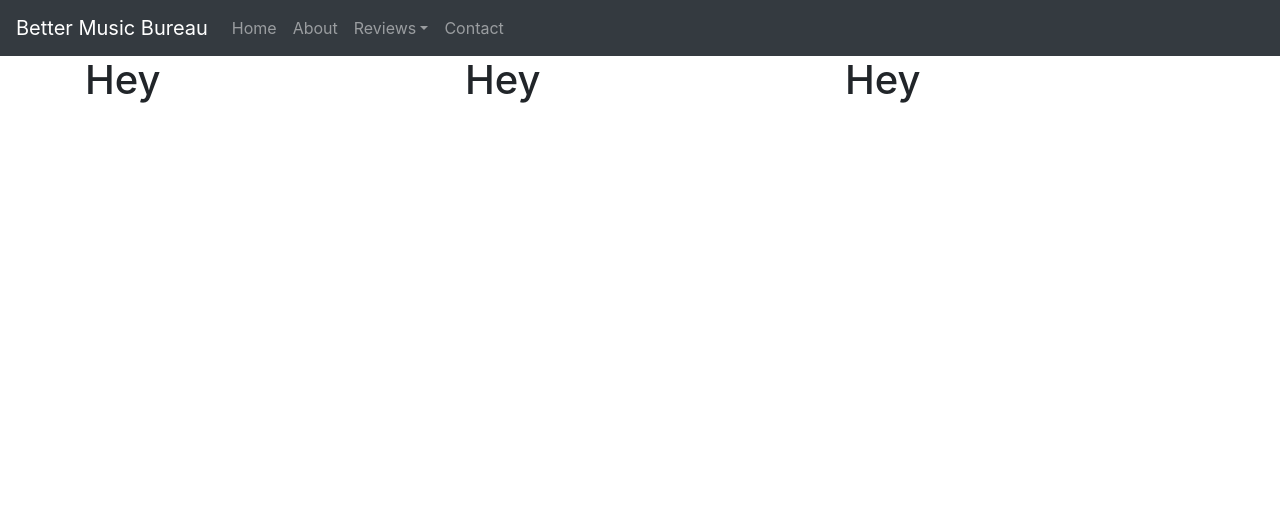
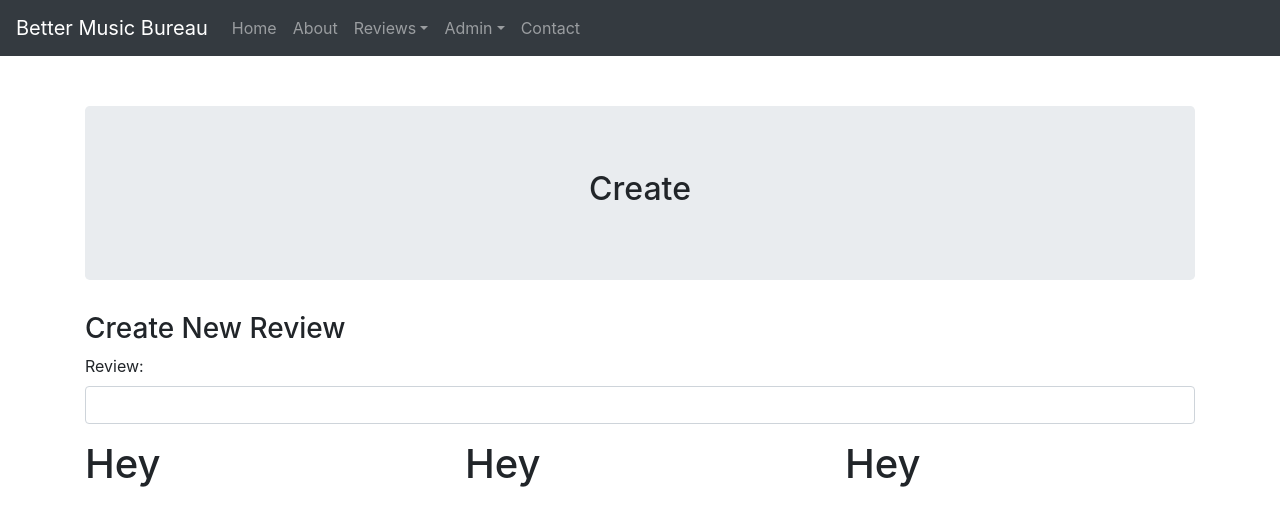
Before and after one commit to DustinAnthonyCoffman/Better-Music-Bureau, a React (Create React App) app: page /create in a window 1280 px wide. Shown: the top 526 px of the page. Built offline with nearby package versions, Linux system fonts and the light colour scheme.

Commit message:
creates review form fielld

```diff
--- a/src/App.js
+++ b/src/App.js
@@ -8,7 +8,9 @@ import { BrowserRouter as Router, Link, Switch, Route} from 'react-router-dom';
 import './App.css';
 
 //Components
-import Index from './Components/Index';
+import Create from './Components/Create';
+import Edit from './Components/Edit';
+import Reviews from './Components/Reviews';
 import About from './Components/About';
 import Contact from './Components/Contact';
 
@@ -30,13 +32,20 @@ class App extends Component {
                 <NavDropdown.Item href="/artist">Artist</NavDropdown.Item>
                 <NavDropdown.Item href="/venue">Venue</NavDropdown.Item>
               </NavDropdown>
+              <NavDropdown title="Admin" id="collasible-nav-dropdown">
+                <NavDropdown.Item href="/create">Create</NavDropdown.Item>
+                <NavDropdown.Item href="/edit">Edit</NavDropdown.Item>
+                <NavDropdown.Item href="/reviews">Reviews</NavDropdown.Item>
+              </NavDropdown>
               <Nav.Link href="/contact">Contact</Nav.Link>
             </Nav>
           </Navbar.Collapse>
         </Navbar>
         <Container className='container-fluid'>
           <Switch>
-            <Route exact path="/" component={Index}/>
+            <Route exact path="/" component={Reviews}/>
+            <Route path="/edit/:id" component={Edit}/>
+            <Route path="/create" component={Create}/>
             <Route path="/about" component={About}/>
             <Route path="/contact" component={Contact}/>
           </Switch>
--- /dev/null
+++ b/src/Components/Create.js
@@ -0,0 +1,95 @@
+import React, {Component} from 'react';
+import { Jumbotron } from 'react-bootstrap';
+
+
+export default class Create extends Component {
+    constructor(props) {
+        super(props);
+
+        this.onChangeTitle = this.onChangeTitle.bind(this);
+        this.onChangeReleaseDate = this.onChangeReleaseDate.bind(this);
+        this.onChangeRating = this.onChangeRating.bind(this);
+        this.onChangeArtist = this.onChangeArtist.bind(this);
+        this.onChangeReview = this.onChangeReview.bind(this);
+        this.onSubmit = this.onSubmit.bind(this);
+
+        this.state = {
+            title: '',
+            releaseDate: 0,
+            rating: 0,
+            artist: '',
+            review: ''
+        }
+    }
+
+    onChangeTitle(e) {
+        this.setState({
+            title: e.target.value
+        });
+    }
+
+    onChangeReleaseDate(e) {
+        this.setState({
+            releaseDate: e.target.value
+        });
+    }
+
+    onChangeRating(e) {
+        this.setState({
+            rating: e.target.value
+        });
+    }
+
+    onChangeArtist(e) {
+        this.setState({
+            artist: e.target.value
+        });
+    }
+    onChangeReview(e) {
+        this.setState({
+            review: e.target.value
+        });
+    }
+    onSubmit(e) {
+        e.preventDefault();
+
+        //submition logic, WE WILL DO THIS LATER!!!!!!!!!
+
+
+        console.log(`Form submitted:`);
+        console.log(`Review title: ${this.state.title}`);
+        console.log(`Review release date: ${this.state.releaseDate}`);
+        console.log(`Review rating: ${this.state.rating}`);
+        console.log(`Review artist: ${this.state.artist}`);
+        console.log(`Review: ${this.state.review}`);
+
+        this.setState({
+            title: '',
+            releaseDate: 0,
+            rating: 0,
+            artist: '',
+            review: ''
+        })
+    }
+    render() {
+        return (
+            <div style={{marginTop: 20}}>
+                      <Jumbotron className='text-center'>
+                <h2>Create</h2>
+            </Jumbotron>
+                <h3>Create New Review</h3>
+                <form onSubmit={this.onSubmit}>
+                    <div className="form-group">
+                        <label>Review:</label>
+                        <input type="text"
+                                className="form-control"
+                                value={this.state.review}
+                                onChange={this.onChangeReview}
+                                />
+                    </div>
+                </form>
+            </div>
+
+        )
+    }
+}
--- /dev/null
+++ b/src/Components/Edit.js
@@ -0,0 +1,13 @@
+import React, {Component} from 'react';
+import { Jumbotron } from 'react-bootstrap';
+
+
+export default class Edit extends Component {
+    render() {
+        return (
+            <Jumbotron className='text-center'>
+                <h2>Edit</h2>
+            </Jumbotron>
+        )
+    }
+}
--- /dev/null
+++ b/src/Components/Reviews.js
@@ -0,0 +1,13 @@
+import React, {Component} from 'react';
+import { Jumbotron } from 'react-bootstrap';
+
+
+export default class Review extends Component {
+    render() {
+        return (
+            <Jumbotron className='text-center'>
+            <h2>Reviews</h2>
+        </Jumbotron>
+        )
+    }
+}
```
